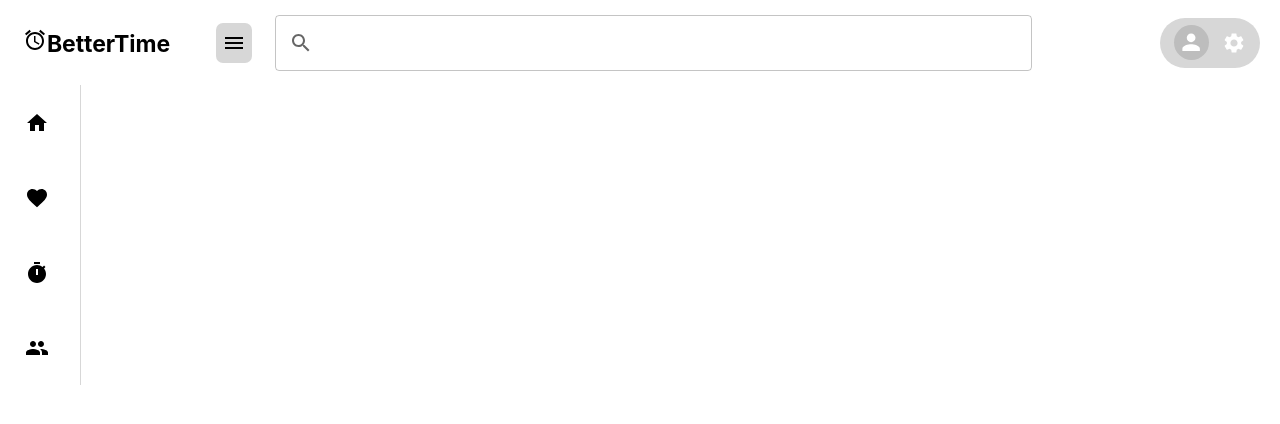
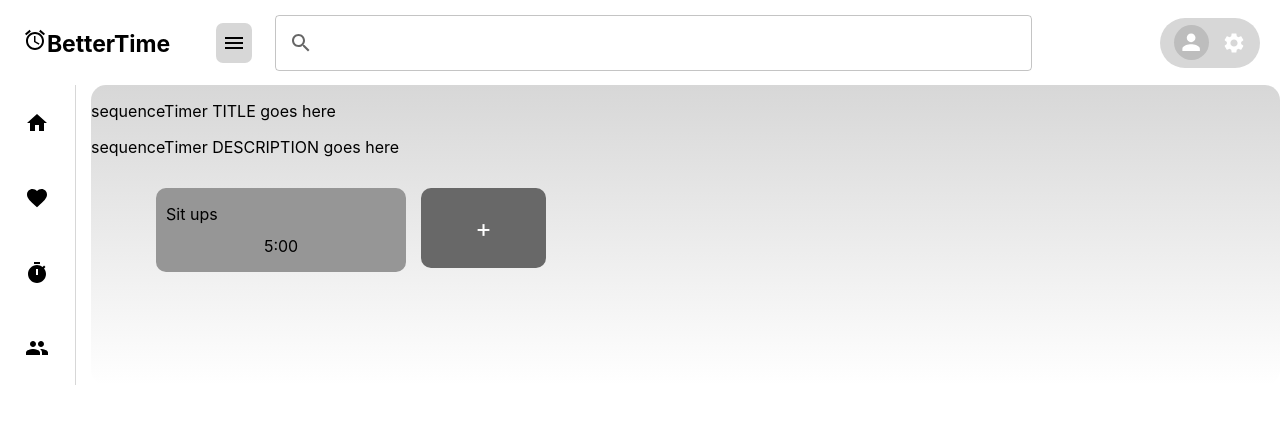
Before and after one commit to VicDosya/better-time, a React (Create React App) app in the folder better-time/client/: page /sequencetimer in a window 1280 px wide. Before the commit this address had no page. Shown: the top 424 px of the page. Built offline with nearby package versions, Linux system fonts and the light colour scheme.

Commit message:
Add Sequence timer page

```diff
--- a/better-time/client/src/App.tsx
+++ b/better-time/client/src/App.tsx
@@ -8,6 +8,7 @@ import DrawerNavBar from './components/DrawerNavBar/DrawerNavBar';
 import Home from './components/Home/Home';
 import Favorites from './components/Favorites/Favorites';
 import Social from './components/Social/Social';
+import SequenceTimerPage from './components/SequenceTimer/SequenceTimerPage';
 
 //Import styles
 import './App.css';
@@ -34,6 +35,7 @@ function App() {
           <Route path='/favorites' element={<Favorites />}></Route>
           <Route path='/mytimers' element={<MyTimers />}></Route>
           <Route path='/social' element={<Social />}></Route>
+          <Route path='/sequencetimer' element={<SequenceTimerPage />}></Route>
         </Routes>
       </div>
     </div>
--- /dev/null
+++ b/better-time/client/src/components/SequenceTimer/AddCard.module.css
@@ -0,0 +1,52 @@
+.card {
+    display: flex;
+    background-color: rgb(104, 104, 104);
+    width: 125px;
+    border-radius: 10px;
+    margin-left: 15px;
+    margin-top: 15px;
+    justify-content: center;
+    align-items: center;
+    cursor: pointer;
+  }
+  .plusSymbol{
+    font-size: 25px;
+    color: white;
+  }
+  .card:hover {
+    background-color: rgb(131, 131, 131);
+  }
+
+  .exitBtnCtn {
+    display: flex;
+    justify-content: flex-end;
+    height: 5px;
+  }
+  .exitBtnCtn:hover {
+    cursor: pointer;
+  }
+
+  .modal {
+    margin: 0 auto;
+    margin-top: 125px;
+    border: 1px solid rgb(179, 179, 179);
+    border-radius: 5px;
+    width: 800px;
+    background-color: rgb(243, 243, 243);
+  }
+  .modalContent {
+    display: flex;
+    flex-direction: column;
+    align-items: center;
+  }
+
+  .modalTitle {
+    width: 100%;
+    display: flex;
+    justify-content: center;
+  }
+  .modalTitleCtn {
+    width: 100%;
+    display: flex;
+    justify-content: center;
+  }
--- /dev/null
+++ b/better-time/client/src/components/SequenceTimer/AddCard.tsx
@@ -0,0 +1,75 @@
+import React, { useState } from "react";
+import Modal from "react-modal";
+import styles from "./AddCard.module.css";
+
+import AddIcon from "@mui/icons-material/Add";
+import CloseIcon from "@mui/icons-material/Close";
+
+function AddCard() {
+    //useState Variables
+    //MODALS
+    const [addCardModal, setAddCardModal] = useState(false);
+
+    Modal.setAppElement("#root");
+    return (
+        <div>
+            <div onClick={() => setAddCardModal(true)} className={styles.card}>
+                <p className={styles.plusSymbol}>+</p>
+            </div>
+            <Modal
+                className={styles.modal}
+                isOpen={addCardModal}
+                shouldCloseOnOverlayClick={false}
+                onRequestClose={() => setAddCardModal(false)}
+            >
+                <div className={styles.modalContent}>
+                    <div className={styles.modalTitleCtn}>
+                        <div className={styles.modalTitle}>
+                            <h2>Create a new card</h2>
+                        </div>
+                        <div className={styles.exitBtnCtn}>
+                            <CloseIcon onClick={() => setAddCardModal(false)}></CloseIcon>
+                        </div>
+                    </div>
+                    <div>
+                        <div>
+                            <span>Title:</span>
+                            <input></input>
+                        </div>
+                        <div>
+                            <span>Description:</span>
+                            <input></input>
+                        </div>
+                        <hr></hr>
+                        <div>
+                            <span>Days:</span>
+                            <input></input>
+                        </div>
+                        <div>
+                            <span>Hours:</span>
+                            <input></input>
+                        </div>
+                        <div>
+                            <span>Minutes:</span>
+                            <input></input>
+                        </div>
+                        <div>
+                            <span>Seconds:</span>
+                            <input></input>
+                        </div>
+                        <hr></hr>
+                        <div>
+                            <span>Image URL:</span>
+                            <input></input>
+                        </div>
+                        <div>
+                            <button>Create</button>
+                        </div>
+                    </div>
+                </div>
+            </Modal>
+        </div>
+    );
+}
+
+export default AddCard;
--- /dev/null
+++ b/better-time/client/src/components/SequenceTimer/Card.module.css
@@ -0,0 +1,18 @@
+.card {
+    background-color: rgb(150, 150, 150);
+    width: 250px;
+    border-radius: 10px;
+    margin-left: 15px;
+    margin-top: 15px;
+  }
+  .titleCtn {
+    display: flex;
+    justify-content: space-between;
+    padding-left: 10px;
+    padding-right: 10px;
+  }
+  .timerDataCtn {
+    display: flex;
+    justify-content: space-evenly;
+    margin-top: -20px;
+  }
--- /dev/null
+++ b/better-time/client/src/components/SequenceTimer/Card.tsx
@@ -0,0 +1,20 @@
+import React from 'react'
+import styles from './Card.module.css';
+import Avatar from "@mui/material/Avatar";
+
+function Card() {
+    return (
+        <div className={styles.cardsCtn}>
+            <div className={styles.card}>
+                <div className={styles.titleCtn}>
+                    <p>Sit ups</p>
+                </div>
+                <div className={styles.timerDataCtn}>
+                    <p>5:00</p>
+                </div>
+            </div>
+        </div>
+    )
+}
+
+export default Card
--- /dev/null
+++ b/better-time/client/src/components/SequenceTimer/SequenceTimerPage.module.css
@@ -0,0 +1,23 @@
+.pageCtn {
+  display: flex;
+  width: 100%;
+}
+.sideSpaceCtn {
+  width: 15px;
+}
+.timersCtn {
+  width: 100%;
+  display: flex;
+  flex-direction: column;
+  background: rgb(255, 255, 255);
+  background: linear-gradient(
+    0deg,
+    rgba(255, 255, 255, 1) 0%,
+    rgb(215, 215, 215) 100%
+  );
+  border-radius: 15px;
+}
+.cardsCtn {
+  display: flex;
+  padding-left: 50px;
+}
--- /dev/null
+++ b/better-time/client/src/components/SequenceTimer/SequenceTimerPage.tsx
@@ -0,0 +1,24 @@
+import React from 'react'
+import styles from './SequenceTimerPage.module.css';
+import Card from './Card';
+import AddCard from './AddCard';
+
+function SequenceTimerPage() {
+    return (
+        <div className={styles.pageCtn}>
+            <div className={styles.sideSpaceCtn}></div>
+            <div className={styles.timersCtn}>
+                <div className={styles.sequencesCtn}>
+                    <p>sequenceTimer TITLE goes here</p>
+                    <p>sequenceTimer DESCRIPTION goes here</p>
+                </div>
+                <div className={styles.cardsCtn}>
+                    <Card></Card>
+                    <AddCard></AddCard>
+                </div>
+            </div>
+        </div>
+    )
+}
+
+export default SequenceTimerPage
```
